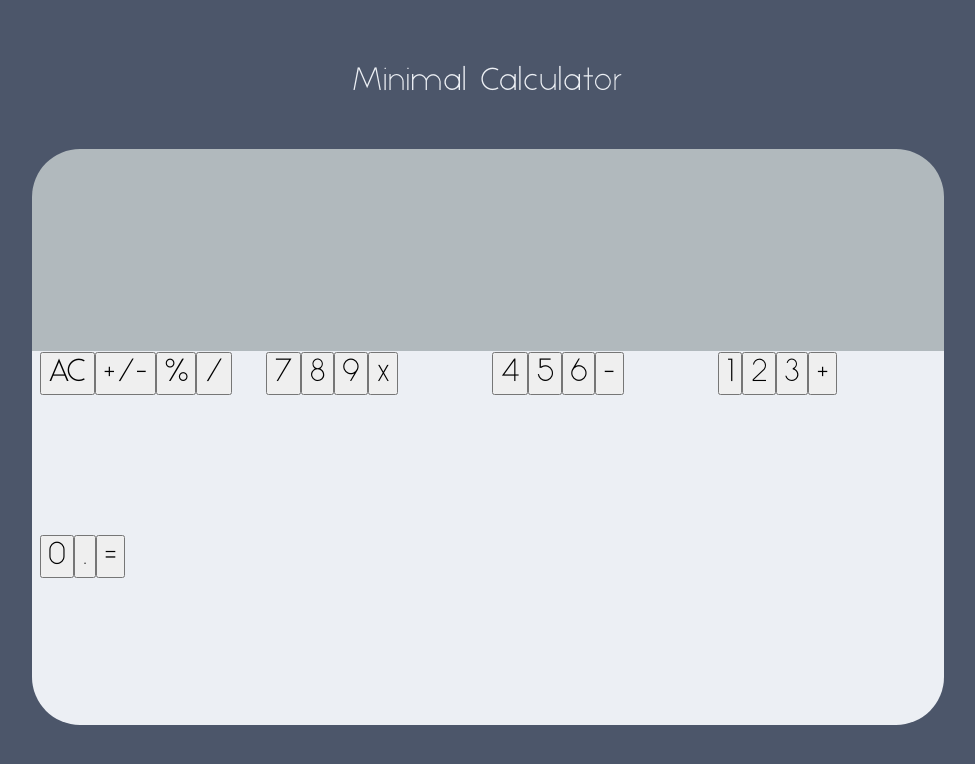
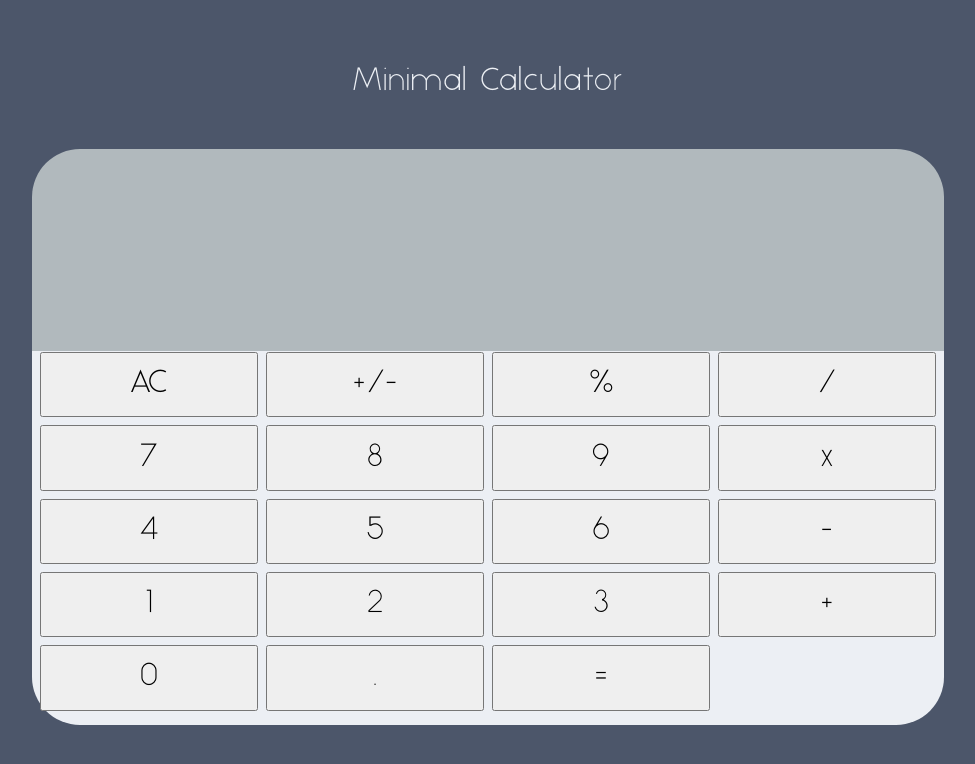
Before and after one commit to Montblac/minim-calculator, a React (Create React App) app: page / in a window 1280 px wide. Shown: the top 764 px of the page, without its empty margins (152-1127 px from the left). Built offline with nearby package versions, Linux system fonts and the light colour scheme.

Commit message:
Remove divs separating buttons

```diff
--- a/src/App.js
+++ b/src/App.js
@@ -145,7 +145,6 @@ function App() {
           <div className="display">{display}</div>
         </div>
         <div className="pad">
-          <div>
           <button onClick={() => onClear()} value="AC">
             {" "}
             AC{" "}
@@ -162,9 +161,7 @@ function App() {
             {" "}
             /{" "}
           </button>
-          </div>
 
-          <div>
           <button onClick={e => onNumber(e.target.value)} value="7">
             {" "}
             7{" "}
@@ -181,8 +178,7 @@ function App() {
             {" "}
             x{" "}
           </button>
-          </div>
-          <div>
+
           <button onClick={e => onNumber(e.target.value)} value="4">
             {" "}
             4{" "}
@@ -199,8 +195,7 @@ function App() {
             {" "}
             -{" "}
           </button>
-          </div>
-          <div>
+
           <button onClick={e => onNumber(e.target.value)} value="1">
             {" "}
             1{" "}
@@ -217,9 +212,7 @@ function App() {
             {" "}
             +{" "}
           </button>
-          </div>
 
-          <div>
           <button onClick={e => onNumber(e.target.value)} value="0">
             {" "}
             0{" "}
@@ -239,7 +232,6 @@ function App() {
         </div>
       </div>
     </div>
-    </div>
   );
 }
 
```
Lines whose indentation alone changed are shown as unchanged.
